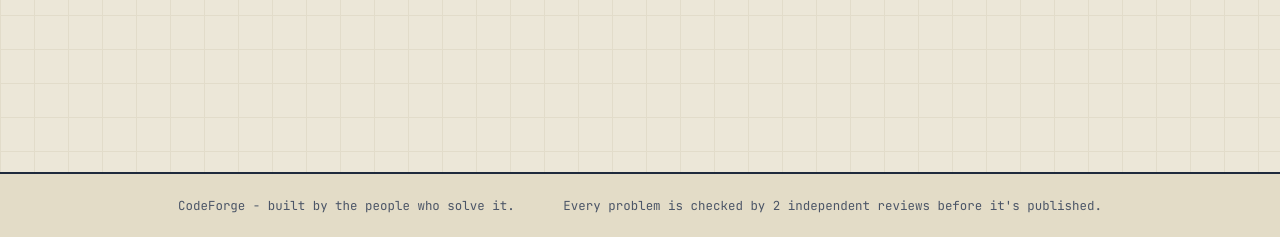
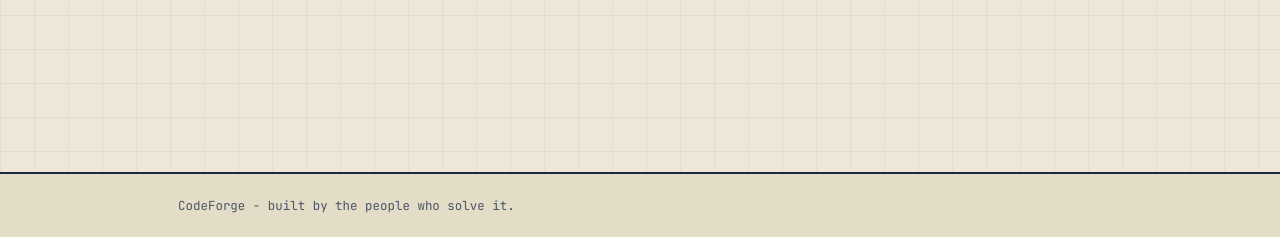
Before and after one commit to TheOrangeCow/CodeForge, a Flask app: page /dashboard in a window 1280 px wide. Shown: the part 563-800 px from the top of the page. Run offline with Flask 3, Linux system fonts and the light colour scheme; the visitor is signed in with stand-in values (Sample User, id 1); data that the repository does not hold is empty.

Commit message:
Removing footer 2 sentence as it wont work

```diff
--- a/templates/base.html
+++ b/templates/base.html
@@ -68,8 +68,7 @@
     <footer class="site-footer">
         <div class="wrap footer-row">
             <span>CodeForge - built by the people who solve it.</span>
-            <span class="footer-required">Every problem is checked by {{ REQUIRED_APPROVALS }} independent reviews before it's
-                published.</span>
+            <!--span class="footer-required"></span-->
         </div>
     </footer>
 
```
